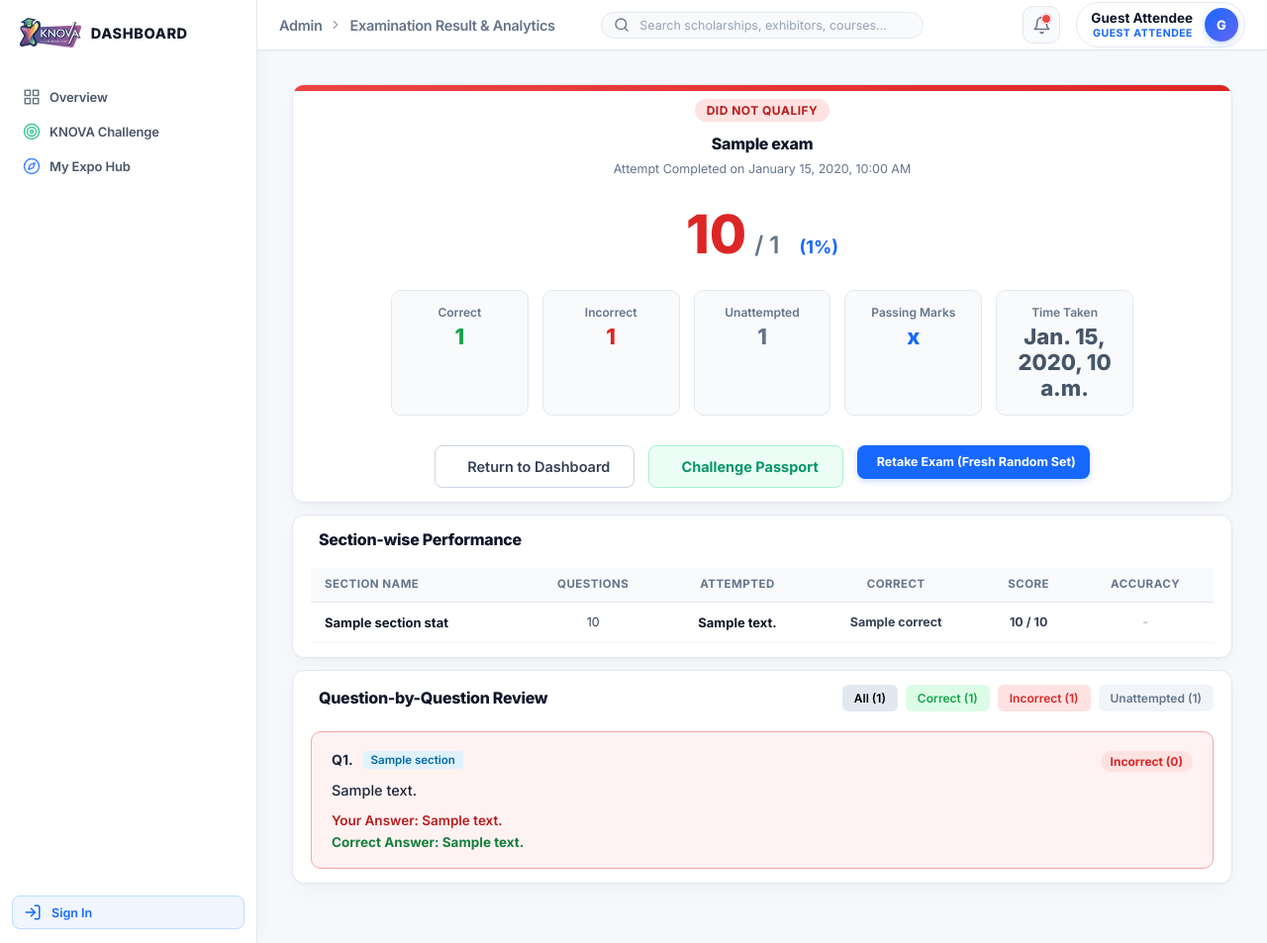
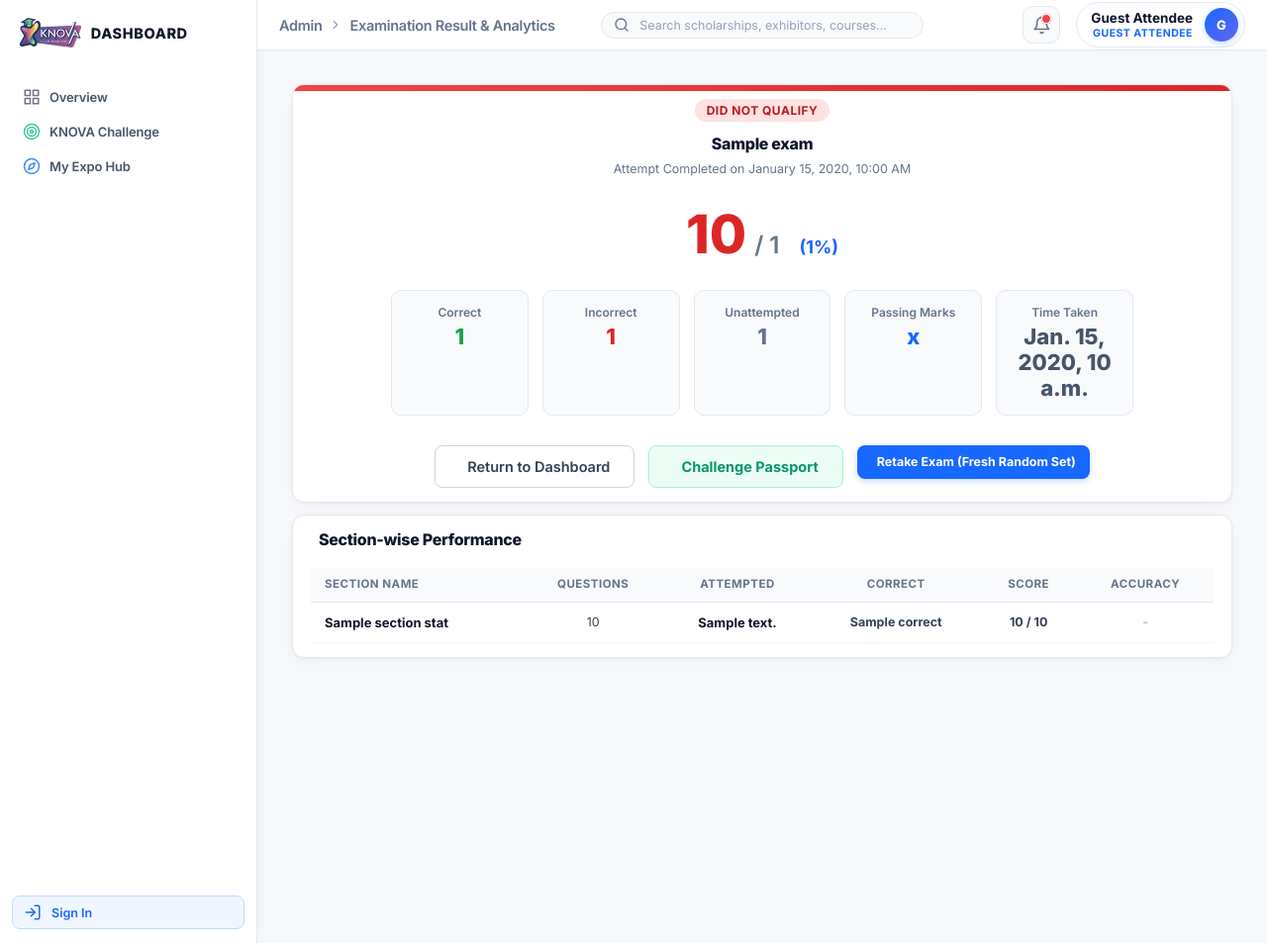
Before and after one commit to iamarjunaravind/knova, a Django app: template templates/dashboard/exam_result.html in a window 1280 px wide. Shown: the whole page at 99% size. Run offline with Django 4.2, Linux system fonts and the light colour scheme; the template is opened without the code that fills it: most values are stand-ins (such as "Sample title", 1, 10 or a date in 2020).

Commit message:
Remove Question-by-Question Review from exam result page

```diff
--- a/templates/dashboard/exam_result.html
+++ b/templates/dashboard/exam_result.html
@@ -138,78 +138,5 @@
             </table>
         </div>
     </div>
-
-    <!-- Question Paper Review -->
-    <div class="glass-card" style="padding: 28px;">
-        <div style="display: flex; justify-content: space-between; align-items: center; margin-bottom: 20px; flex-wrap: wrap; gap: 12px;">
-            <h3 style="margin: 0; font-size: 17px; color: var(--text-main); display: flex; align-items: center; gap: 8px;">
-                <i class="fas fa-tasks" style="color: var(--primary);"></i> Question-by-Question Review
-            </h3>
-            <div style="display: flex; gap: 8px;">
-                <button class="btn btn-sm" onclick="filterReview('all')" style="padding: 6px 12px; font-size: 12px; border-radius: 6px; font-weight: 600; background: #e2e8f0; border: none; cursor: pointer;">All ({{ review_data|length }})</button>
-                <button class="btn btn-sm" onclick="filterReview('correct')" style="padding: 6px 12px; font-size: 12px; border-radius: 6px; font-weight: 600; background: #dcfce7; color: #16a34a; border: none; cursor: pointer;">Correct ({{ total_correct }})</button>
-                <button class="btn btn-sm" onclick="filterReview('incorrect')" style="padding: 6px 12px; font-size: 12px; border-radius: 6px; font-weight: 600; background: #fee2e2; color: #dc2626; border: none; cursor: pointer;">Incorrect ({{ total_incorrect }})</button>
-                <button class="btn btn-sm" onclick="filterReview('unattempted')" style="padding: 6px 12px; font-size: 12px; border-radius: 6px; font-weight: 600; background: #f1f5f9; color: #64748b; border: none; cursor: pointer;">Unattempted ({{ total_unattempted }})</button>
-            </div>
-        </div>
-
-        <div style="display: flex; flex-direction: column; gap: 14px;" id="reviewListContainer">
-            {% for item in review_data %}
-            <div class="review-item-card" data-status="{% if item.is_correct %}correct{% elif item.is_unattempted %}unattempted{% else %}incorrect{% endif %}" style="border: 1px solid {% if item.is_correct %}#86efac; background: #f0fdf4;{% elif item.is_unattempted %}#e2e8f0; background: #ffffff;{% else %}#fca5a5; background: #fef2f2;{% endif %}; border-radius: 10px; padding: 18px 20px;">
-
-                <div style="display: flex; justify-content: space-between; align-items: center; margin-bottom: 10px;">
-                    <div style="display: flex; align-items: center; gap: 10px;">
-                        <span style="font-weight: 700; color: #1e293b; font-size: 14px;">Q{{ item.index }}.</span>
-                        <span style="font-size: 11.5px; background: #e0f2fe; color: #0369a1; padding: 2px 8px; border-radius: 4px; font-weight: 600;">{{ item.section }}</span>
-                    </div>
-                    <div>
-                        {% if item.is_correct %}
-                            <span style="font-size: 12px; font-weight: 700; color: #16a34a; background: #dcfce7; padding: 3px 10px; border-radius: 12px;"><i class="fas fa-check"></i> Correct (+1)</span>
-                        {% elif item.is_unattempted %}
-                            <span style="font-size: 12px; font-weight: 600; color: #64748b; background: #f1f5f9; padding: 3px 10px; border-radius: 12px;"><i class="far fa-circle"></i> Not Attempted (0)</span>
-                        {% else %}
-                            <span style="font-size: 12px; font-weight: 700; color: #dc2626; background: #fee2e2; padding: 3px 10px; border-radius: 12px;"><i class="fas fa-times"></i> Incorrect (0)</span>
-                        {% endif %}
-                    </div>
-                </div>
-
-                <div style="font-size: 14.5px; font-weight: 500; color: #1e293b; margin-bottom: 12px; line-height: 1.5;">
-                    {{ item.question.text }}
-                </div>
-
-                <div style="display: flex; flex-direction: column; gap: 6px; font-size: 13.5px;">
-                    {% if item.selected_choice %}
-                        <div style="color: {% if item.is_correct %}#15803d{% else %}#b91c1c{% endif %}; font-weight: 600;">
-                            Your Answer: {{ item.selected_choice.text }}
-                        </div>
-                    {% else %}
-                        <div style="color: #64748b; font-style: italic;">
-                            Your Answer: (None selected)
-                        </div>
-                    {% endif %}
-
-                    {% if not item.is_correct and item.correct_choice %}
-                        <div style="color: #15803d; font-weight: 700;">
-                            Correct Answer: {{ item.correct_choice.text }}
-                        </div>
-                    {% endif %}
-                </div>
-            </div>
-            {% endfor %}
-        </div>
-    </div>
 </div>
-
-<script>
-function filterReview(status) {
-    const cards = document.querySelectorAll('.review-item-card');
-    cards.forEach(card => {
-        if (status === 'all' || card.getAttribute('data-status') === status) {
-            card.style.display = 'block';
-        } else {
-            card.style.display = 'none';
-        }
-    });
-}
-</script>
 {% endblock %}
```
